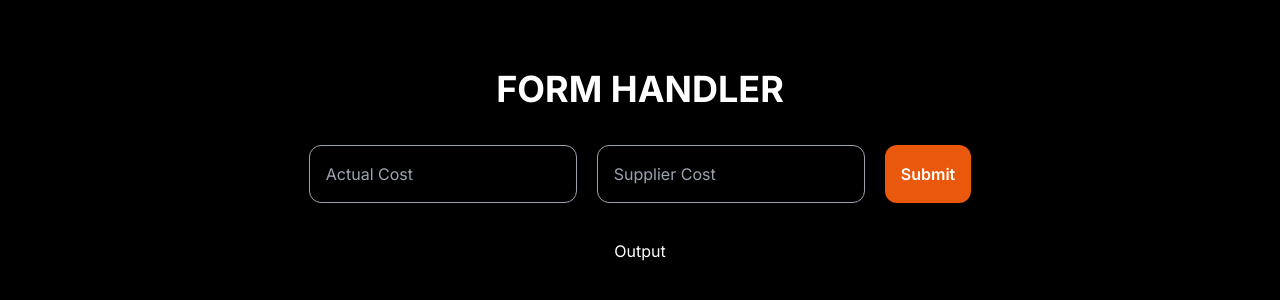
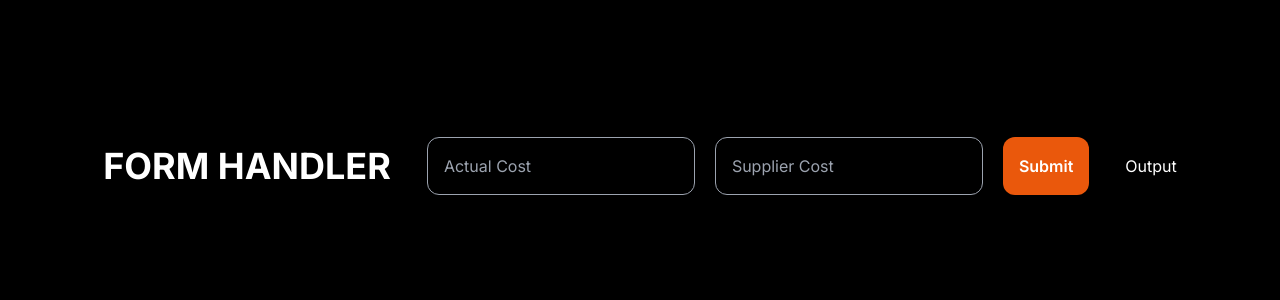
Before and after one commit to Hasmukhsingh1999/NumberFormat, a Next.js app: page / in a window 1280 px wide. Shown: the part 234-534 px from the top of the page. Built offline with nearby package versions, Linux system fonts and the light colour scheme.

Commit message:
ui component fixed

```diff
--- a/app/page.js
+++ b/app/page.js
@@ -5,16 +5,16 @@ import { useForm } from "react-hook-form";
 
 const page = () => {
   // register is a method allowing automatic regitser the two input its a callback and return some props and inject into your inputs ->
-  const { register, handleSubmit } = useForm();
+  const { register, handleSubmit, } = useForm();
 
   const handleInputChangeActualCost = (e) => {};
   const handleInputChangeSupplierCost = (e) => {};
 
   return (
-    <div className="h-screen w-full flex flex-col items-center justify-center gap-9">
+    <div className="h-screen w-full flex md:flex-row flex-col items-center justify-center gap-9">
       <h1 className="text-4xl font-bold ">FORM HANDLER</h1>
       <form
-        className="flex gap-5"
+        className="flex md:flex-row flex-col gap-5"
         onSubmit={handleSubmit((data) => {
           console.log(data);
         })}
```
